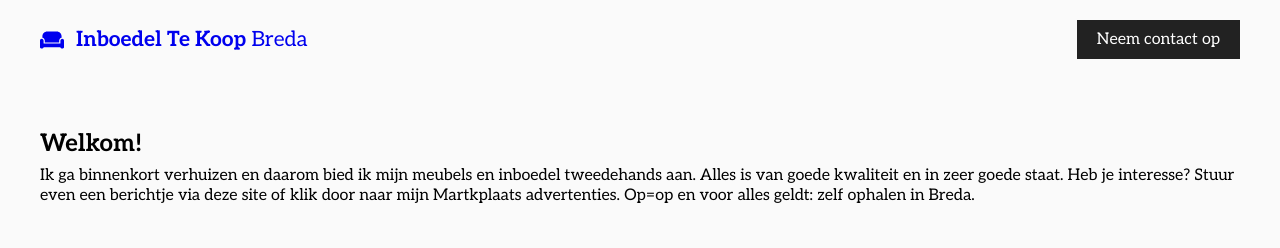
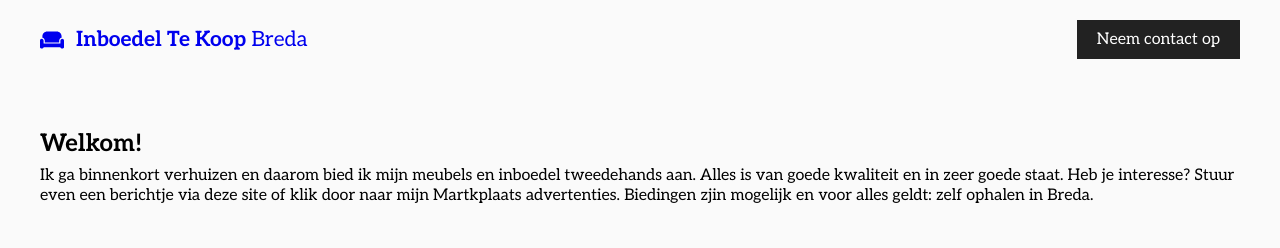
Before and after one commit to EdwinSch/furniture-app, a React (Vite) app: page / in a window 1280 px wide. Shown: the top 248 px of the page. Built offline with nearby package versions, Linux system fonts and the light colour scheme; no server answers.

Commit message:
deploy changes

```diff
--- a/src/components/About.jsx
+++ b/src/components/About.jsx
@@ -6,8 +6,8 @@ const About = () => {
         Ik ga binnenkort verhuizen en daarom bied ik mijn meubels en inboedel
         tweedehands aan. Alles is van goede kwaliteit en in zeer goede staat.
         Heb je interesse? Stuur even een berichtje via deze site of klik door
-        naar mijn Martkplaats advertenties. Op=op en voor alles geldt: zelf
-        ophalen in Breda.
+        naar mijn Martkplaats advertenties. Biedingen zjin mogelijk en voor
+        alles geldt: zelf ophalen in Breda.
       </p>
     </section>
   );
--- a/src/context.jsx
+++ b/src/context.jsx
@@ -20,7 +20,7 @@ export const DataProvider = ({ children }) => {
         content_type: "furnitureCollection",
       });
 
-      response.items.reverse();
+      // response.items.reverse();
 
       const data = response.items.map((item) => {
         const {
```
